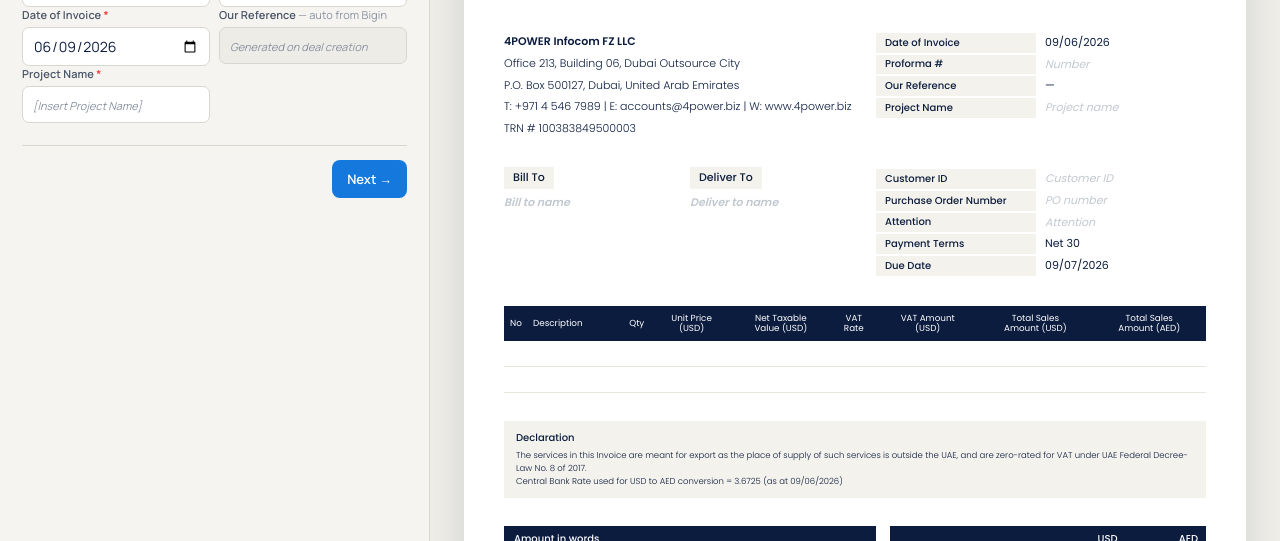
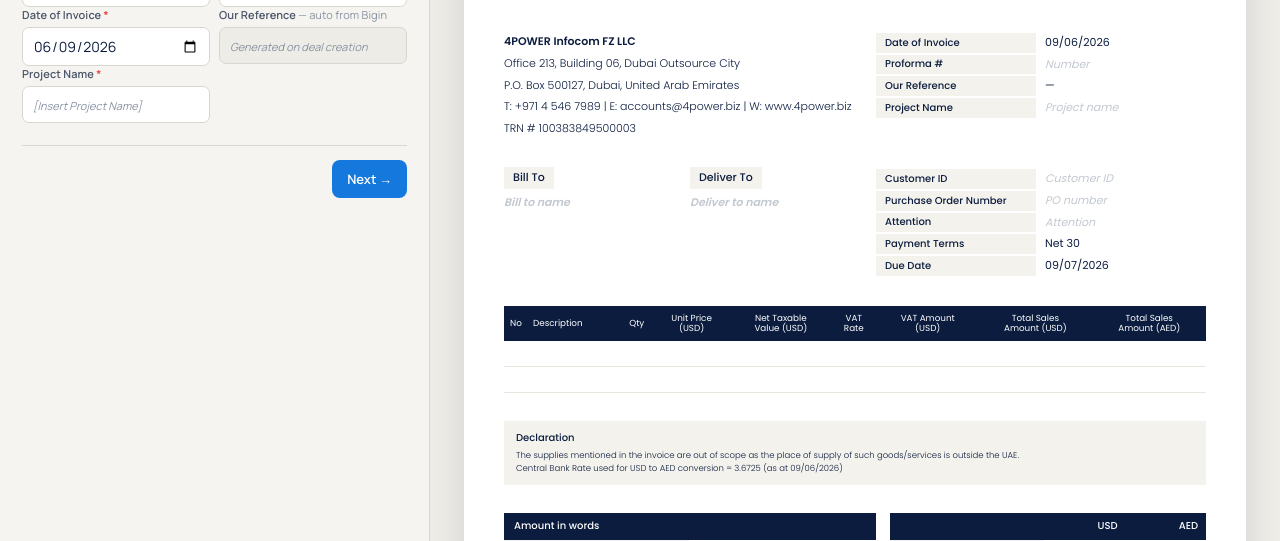
Before and after one commit to rj809/4POWER-Invoicing-Tool-, a plain HTML site: page index.html in a window 1280 px wide. Shown: the part 259-800 px from the top of the page. Drawn offline with Linux system fonts and the light colour scheme.

Commit message:
Proforma: out-of-scope declaration, OOS VAT label, updated AED IBAN

```diff
--- a/index.html
+++ b/index.html
@@ -420,10 +420,11 @@
     bankName:"First Abu Dhabi Bank (FAB)",
     branch:"Sheikh Zayed Rd, Dubai, UAE",
     aedAc:"1031 3219 3166 4010", usdAc:"1031 0019 3166 4024",
-    aedIban:"AE860330000019100017280", usdIban:"AE850351031001931664024", swift:"NBADAEAA"
+    aedIban:"AE310351031321931664010", usdIban:"AE850351031001931664024", swift:"NBADAEAA"
   },
   fx:{ default:3.6725, label:"Central Bank Rate used for USD to AED conversion" },
   declarations:{
+    proforma:"The supplies mentioned in the invoice are out of scope as the place of supply of such goods/services is outside the UAE.",
     exportServices:"The services in this Invoice are meant for export as the place of supply of such services is outside the UAE, and are zero-rated for VAT under UAE Federal Decree-Law No. 8 of 2017.",
     exportGoods:"The goods in this Invoice are for export outside the UAE and are zero-rated for VAT under UAE Federal Decree-Law No. 8 of 2017.",
     domestic:"VAT charged at the standard rate of 5% as per UAE Federal Decree-Law No. 8 of 2017 on Value Added Tax."
@@ -458,7 +459,7 @@
      logStage = where the linked Bigin deal moves when this doc is logged (null = no move). */
   docTypes:{
     quotation:    { label:"Quotation",            title:"QUOTATION",                numLabel:"Quotation #",     footWord:"quotation",            dateLabel:"Date",            showSupply:false, pricing:true,  vatRate:0, decl:null,             cif:false, signoff:false, noNumber:true, logStage:{pipeline:"Quotations",stage:"Submit Quotation"} },
-    proforma:     { label:"Proforma",             title:"PROFORMA INVOICE",         numLabel:"Proforma #",      footWord:"proforma",             dateLabel:"Date of Invoice", showSupply:false,  pricing:true,  vatRate:0, decl:"exportServices", cif:false, signoff:false, logStage:{pipeline:"Orders",stage:"Order Received"} },
+    proforma:     { label:"Proforma",             title:"PROFORMA INVOICE",         numLabel:"Proforma #",      footWord:"proforma",             dateLabel:"Date of Invoice", showSupply:false,  pricing:true,  vatRate:0, vatLabel:"OOS", decl:"proforma", cif:false, signoff:false, logStage:{pipeline:"Orders",stage:"Order Received"} },
     domestic:     { label:"Domestic Tax Invoice", title:"TAX INVOICE",              numLabel:"Invoice #",       footWord:"tax invoice",          dateLabel:"Date of Invoice", showSupply:false,  pricing:true,  vatRate:5, decl:"domestic",       cif:false, signoff:false, logStage:{pipeline:"Orders",stage:"Payment Outstanding"} },
     exportgoods:  { label:"Export Invoice — Goods",title:"EXPORT INVOICE",          numLabel:"Invoice #",       footWord:"export invoice",       dateLabel:"Date of Invoice", showSupply:false,  pricing:true,  vatRate:0, decl:"exportGoods",    cif:true,  signoff:false, logStage:{pipeline:"Orders",stage:"Payment Outstanding"} },
     exportservices:{label:"Export Invoice — Services",title:"EXPORT INVOICE",       numLabel:"Invoice #",       footWord:"export invoice",       dateLabel:"Date of Invoice", showSupply:false,  pricing:true,  vatRate:0, decl:"exportServices", cif:false, signoff:false, logStage:{pipeline:"Orders",stage:"Payment Outstanding"} },
@@ -553,7 +554,7 @@
   let body='';let n=0;
   filled.forEach(r=>{n++;
     const sub=[ (r.part&&r.part!=='-')?('Part&nbsp;#&nbsp;'+esc(r.part)):'', (r.hsn&&r.hsn!=='-')?('HSN&nbsp;Code&nbsp;'+esc(r.hsn)):'' ].filter(Boolean).join('&nbsp;&nbsp;·&nbsp;&nbsp;');
-    const lead=`<td class="col-no">${n}</td><td class="l"><div class="li-desc">${esc(r.desc)}</div>${sub?`<div class="li-sub">${sub}</div>`:''}</td><td class="col-qty">${r.qty}</td><td>${fmt(r.price)}</td><td>${fmt(r.net)}</td><td>${r.vr||0}%</td><td>${fmt(r.vatAmt)}</td><td>${fmt(r.tUSD)}</td>`;
+    const lead=`<td class="col-no">${n}</td><td class="l"><div class="li-desc">${esc(r.desc)}</div>${sub?`<div class="li-sub">${sub}</div>`:''}</td><td class="col-qty">${r.qty}</td><td>${fmt(r.price)}</td><td>${fmt(r.net)}</td><td>${dtR.vatLabel||((r.vr||0)+'%')}</td><td>${dtR.vatLabel?'—':fmt(r.vatAmt)}</td><td>${fmt(r.tUSD)}</td>`;
     body+= aed ? `<tr>${lead}</tr>` : `<tr>${lead}<td>${fmt(r.tAED)}</td></tr>`;
   });
   const cols=aed?8:9;
```
